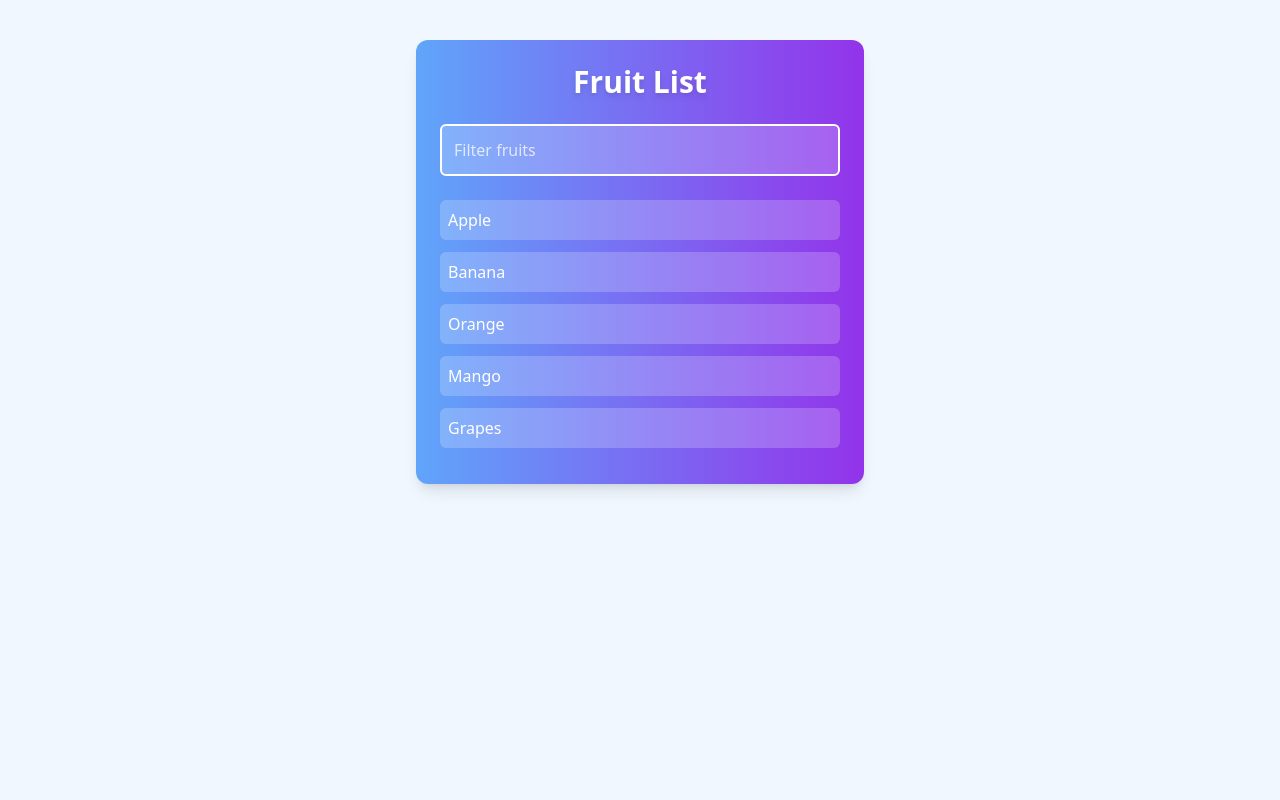
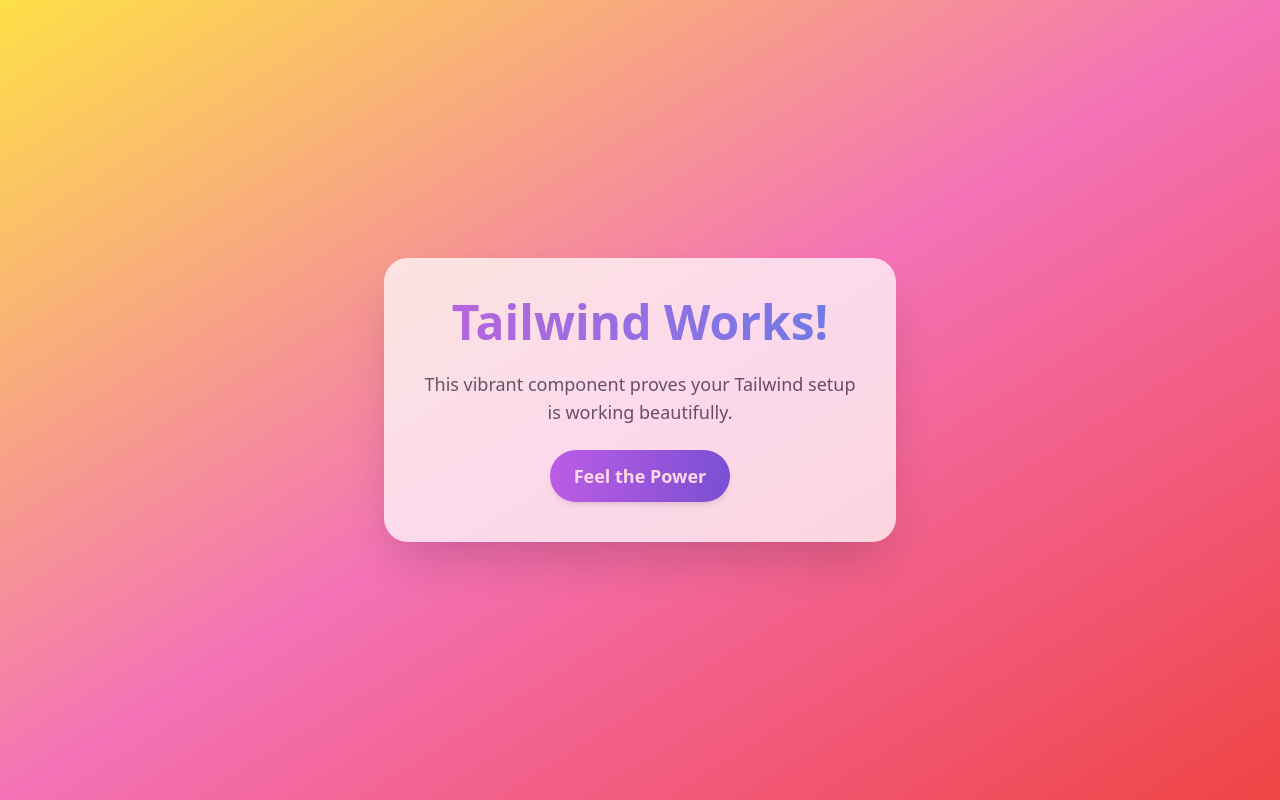
Before and after one commit to JefthaNizaam01/nizaam-academy, a React (Vite) app: page / in a window 1280 px wide. Built offline with nearby package versions, Linux system fonts and the light colour scheme.

Commit message:
initial commit

```diff
--- a/src/App.tsx
+++ b/src/App.tsx
@@ -1,41 +1,21 @@
-import React, { useState } from "react";
+import React from "react";
 
-const Index = () => {
-  const [filter, setFilter] = useState("");
-
-  const items = ["Apple", "Banana", "Orange", "Mango", "Grapes"];
-  const filteredItems = items.filter(item =>
-    item.toLowerCase().includes(filter.toLowerCase())
-  );
-
+const TailwindShowcase = () => {
   return (
-    <div className="p-6 max-w-md mx-auto mt-10 bg-gradient-to-r from-blue-400 to-purple-600 rounded-xl shadow-lg text-white">
-      <h1 className="text-3xl font-extrabold mb-6 text-center drop-shadow-md">
-        Fruit List
-      </h1>
-      <input
-        type="text"
-        placeholder="Filter fruits"
-        value={filter}
-        onChange={e => setFilter(e.target.value)}
-        className="mb-6 w-full p-3 rounded-md border-2 border-white bg-white bg-opacity-20 placeholder-white placeholder-opacity-75 text-white focus:outline-none focus:ring-2 focus:ring-white transition"
-      />
-      <ul>
-        {filteredItems.length > 0 ? (
-          filteredItems.map(item => (
-            <li
-              key={item}
-              className="mb-3 p-2 rounded-md bg-white bg-opacity-20 hover:bg-opacity-40 cursor-pointer transition"
-            >
-              {item}
-            </li>
-          ))
-        ) : (
-          <li className="italic text-white/70">No fruits found</li>
-        )}
-      </ul>
+    <div className="min-h-screen flex items-center justify-center bg-gradient-to-br from-yellow-300 via-pink-400 to-red-500 p-8">
+      <div className="bg-white rounded-3xl shadow-2xl p-10 max-w-lg w-full text-center animate-pulse">
+        <h1 className="text-5xl font-black text-transparent bg-clip-text bg-gradient-to-r from-purple-500 to-blue-500 mb-6">
+          Tailwind Works!
+        </h1>
+        <p className="text-lg text-gray-700 mb-6">
+          This vibrant component proves your Tailwind setup is working beautifully.
+        </p>
+        <button className="bg-gradient-to-r from-purple-500 to-indigo-600 text-white py-3 px-6 rounded-full text-lg font-semibold shadow-md hover:scale-105 hover:shadow-xl transition-transform">
+          Feel the Power
+        </button>
+      </div>
     </div>
   );
 };
 
-export default Index;
+export default TailwindShowcase;
```
Also changed, not shown: 1 other file (tests, documents, lock files or other folders).
